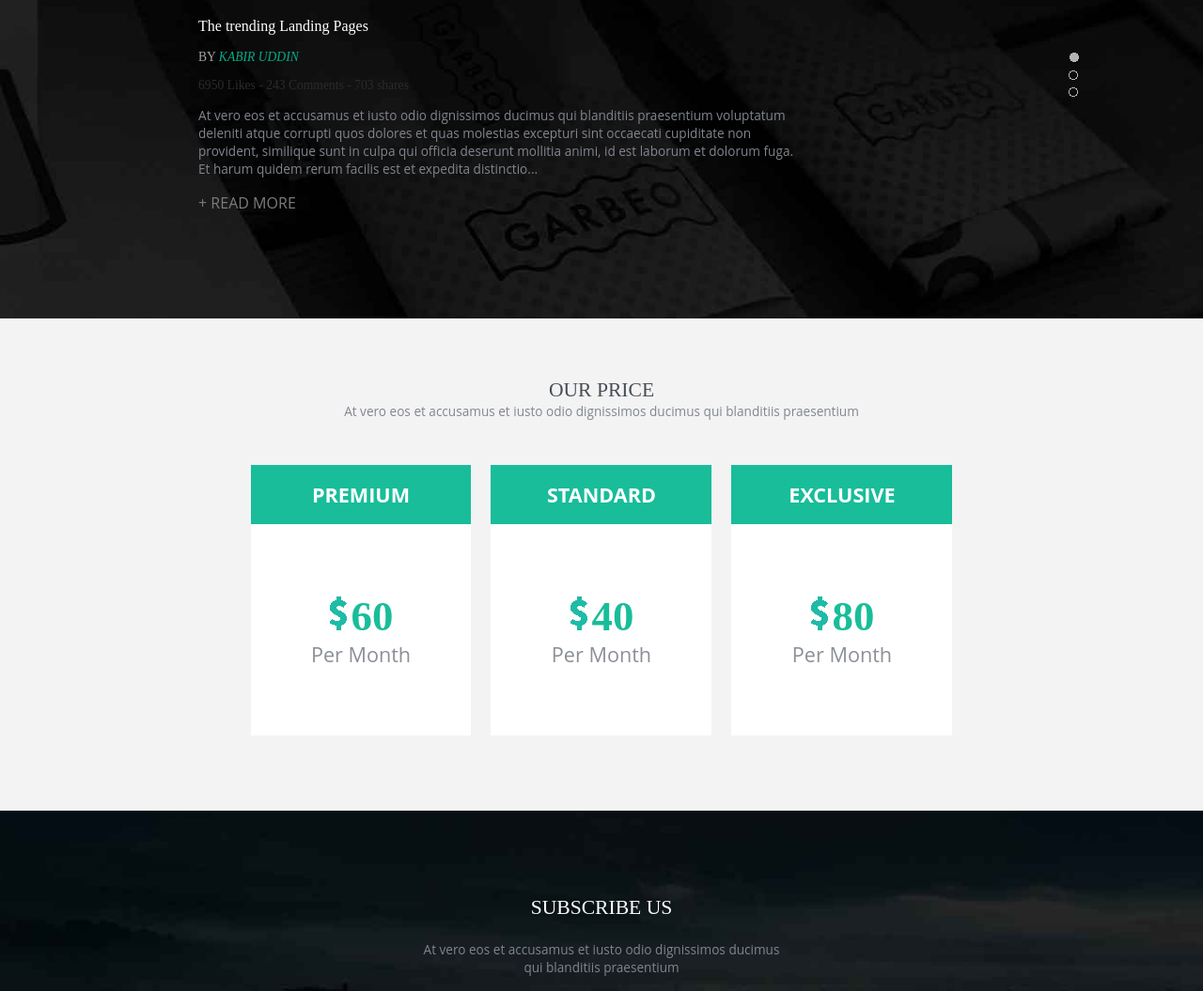
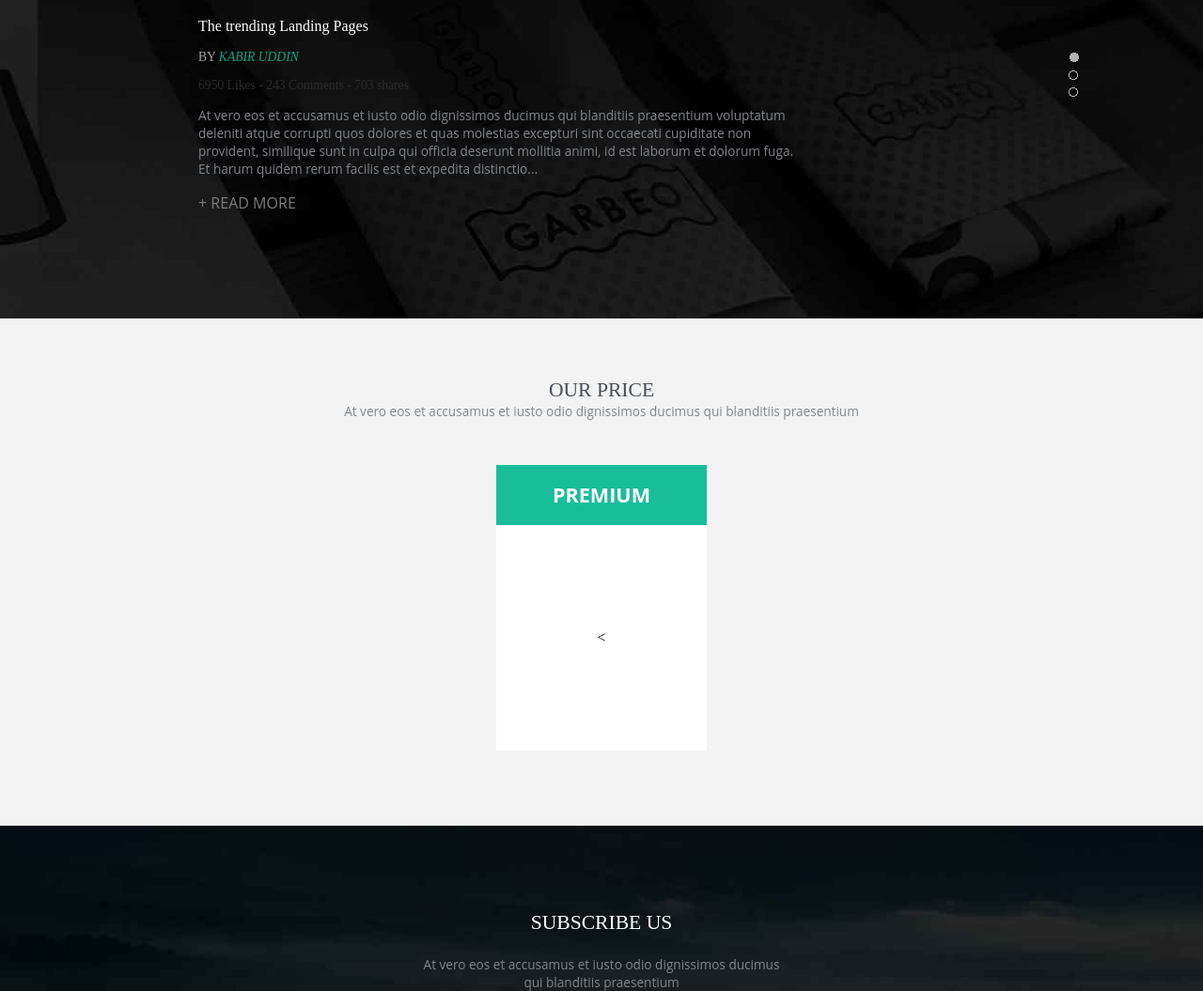
Before and after one commit to rbt200/bouncy, a website: page src/index.html in a window 1280 px wide. Shown: the part 5837-6892 px from the top of the page at 94% size. Drawn offline with nearby package versions, Linux system fonts and the light colour scheme; files that its build step writes are made by us from their sources; files whose address does not match are found by name.

Commit message:
refactor plan-1

```diff
--- a/src/index.html
+++ b/src/index.html
@@ -630,62 +630,22 @@
                 <div class="price__body">
                     <div class="price__body-container">
 
-                        <div class="price__content"   id="priceSlider1">
-                            <div class="price__content-upper">
-                                <p class="price__content-plan">
-                                    PREMIUM
-                                </p>
-                            </div><!-- price__content-upper -->
-                            <div class="price__content-lower">
-                                <div>
-                                    <img src="./assets/img/icon-price-dollar.png">
-                                    <p class="price__content-dollar">
-                                        60
+                       <div class="price__content">
+                            <div class="price__content-container">
+                                <div class="price__content-upper">
+
+                                </div>
+                                <div class="price__content-middle">
+                                    <p class="price__content-plan">
+                                        PREMIUM
                                     </p>
                                 </div>
-                                <p class="price__content-period">
-                                    Per Month
-                                </p>
-                            </div><!-- price__contetn-lower -->
-                        </div><!-- price__content -->
+                                <div class="price__content-lower">
+                                    <
+                                </div>
+                            </div>
+                       </div>
 
-                        <div class="price__content"   id="priceSlider2">
-                            <div class="price__content-upper">
-                                <p class="price__content-plan">
-                                    STANDARD
-                                </p>
-                            </div><!-- price__content-upper -->
-                            <div class="price__content-lower">
-                                <div>
-                                    <img src="./assets/img/icon-price-dollar.png">
-                                    <p class="price__content-dollar">
-                                        40
-                                    </p>
-                                </div>
-                                <p class="price__content-period">
-                                    Per Month
-                                </p>
-                            </div><!-- price__contetn-lower -->
-                        </div><!-- price__content -->
-
-                        <div class="price__content"   id="priceSlider3">
-                            <div class="price__content-upper">
-                                <p class="price__content-plan">
-                                    EXCLUSIVE
-                                </p>
-                            </div><!-- price__content-upper -->
-                            <div class="price__content-lower">
-                                <div>
-                                    <img src="./assets/img/icon-price-dollar.png">
-                                    <p class="price__content-dollar">
-                                        80
-                                    </p>
-                                </div>
-                                <p class="price__content-period">
-                                    Per Month
-                                </p>
-                            </div><!-- price__contetn-lower -->
-                        </div><!-- price__content -->
 
                     </div><!-- price__body-container -->
                 </div><!-- price__body -->
--- a/src/scripts/script.js
+++ b/src/scripts/script.js
@@ -10,15 +10,14 @@
     addListener('testimonials__button', 'click', slideTestimonial, testimonialSliderData);
     addListener('map__button', 'click', displayMap, mapData);
     addListener('blog__button', 'click', slideBlog, blogSliderData);
-    addListener('price__content', 'mouseenter', priceUp);
-    addListener('price__content', 'mouseleave', priceDown);
+    // addListener('price__content', 'mouseenter', priceUp);
+    // addListener('price__content', 'mouseleave', priceDown);
     addListener('contact-form__form', 'submit', validateForm);
     addListener('subscribe__form', 'submit', validateForm);
     mqxl.addListener(getGallery);
     mqlg.addListener(getGallery);
     mqmd.addListener(getGallery);
     mqsm.addListener(getGallery);
-    // window.addEventListener('resize', func, false);
 };
 
 const details = {
@@ -85,13 +84,6 @@
 const mqlg = window.matchMedia('(min-width: 992px)');
 const mqmd = window.matchMedia('(min-width: 768px)');
 const mqsm = window.matchMedia('(min-width: 576px)');
-
-const func = function() {
-    const activBtn = document.querySelector(".services__active_true");
-    console.log(activBtn.id);
-        loadGraphCircular(null, null, servicesPercent[activBtn.id]);
-}
-
 
 const loadGraphCircular = function(event, action, dataObj) {
     const container = document.querySelector('.services__chart-container');
--- a/src/styles/main.scss
+++ b/src/styles/main.scss
@@ -569,6 +569,11 @@
         margin: 0 auto;
         text-align: center;
     }
+     &__body {
+            display: grid;
+            grid-template-columns: repeat(1fr);
+            grid-template-rows: 4;
+        }
     &__title {
         font: lighter 1.3em $font_3;
         color: $color_14;
@@ -608,7 +613,7 @@
         background-image: url(../assets/img/icon-services-instrument.png);
     }
     &__content {
-        @include width-height(90%, 23em);
+        @include width-height(90%, 28em);
         padding: 1em 0;
         margin: 0 auto;
     }
@@ -645,7 +650,7 @@
         text-align: center;
     }
     &__chart-box {
-        @include width-height(3.5em, 3.5em);//(7.875em, 7.875em);
+        @include width-height(3.5em, 3.5em);
         margin: 0 auto;
         background: {
             position: center center;
@@ -673,9 +678,6 @@
     }
     @media #{$media-type_1} and (min-width: $screen-sm) {
         padding-bottom: 3em;
-        &__content {
-            //@include width-height(70%, 18em);
-        }
         &__chart-container {
             @include display-flex(row, wrap, center, center);
         }
@@ -683,7 +685,7 @@
             margin: 0 1em;
         }
     }
-    @media #{$media-type_1} and (min-width: $screen-md) {
+    @media #{$media-type_1} and (min-width: $screen-lg) {
         &__body {
             display: grid;
             grid-template-columns: repeat(4, 25%);
@@ -1510,19 +1512,37 @@
     }
     &__body-container {
         @include width-height(100%, 56em);
+
     }
     &__content {
-        @include width-height(14.687em, 18em);
-        @include display-flex(column, nowrap, center, center);
+        @include width-height(14em, 19em);
         margin: 1em auto;
         background-color: $color_22;
-    }
-    &__content_reverse_true {
-        @include display-flex(column-reverse, nowrap, center, center);
-    }
+        position: relative;
+        overflow: hidden;
+    }
+    &__content-container {
+        @include width-height(14em, 34em);
+        @include display-flex(column, nowrap, center, center);
+        position: relative;
+        bottom: 0;
+        left: 0;
+        background-image: url(../assets/img/bg-header.png);
+        transform: translateY(-15em);
+        transition: transform 1s linear; /* adjust */
+    }
+    &__content:hover  &__content-container {
+        transform: translateY(0em);
+        transition: transform 0.5s linear; /* adjust */
+      }
     &__content-upper {
-        @include width-height(inherit, 4.187em);
-        @include display-flex(row, nowrap, center, center);
+        @include width-height(100%, 15em);
+        @include display-flex(column, nowrap, center, center);
+        background-color: $color_1;
+    }
+    &__content-middle {
+        @include width-height(100%, 4em);
+        @include display-flex(column, nowrap, center, center);
         background-color: $color_32;
     }
     &__content-lower {
@@ -1530,6 +1550,19 @@
         @include display-flex(column, nowrap, center, center);
         background-color: $color_1;
     }
+    // &__content_reverse_true {
+    //     @include display-flex(column-reverse, nowrap, center, center);
+    // }
+    // &__content-upper {
+    //     @include width-height(inherit, 4em);
+    //     @include display-flex(row, nowrap, center, center);
+    //     background-color: $color_32;
+    // }
+    // &__content-lower {
+    //     @include width-height(100%, 15em);
+    //     @include display-flex(column, nowrap, center, center);
+    //     background-color: $color_1;
+    // }
     &__content-plan {
         font: bold 1.35em $font_3;
         color: $color_1;
```
